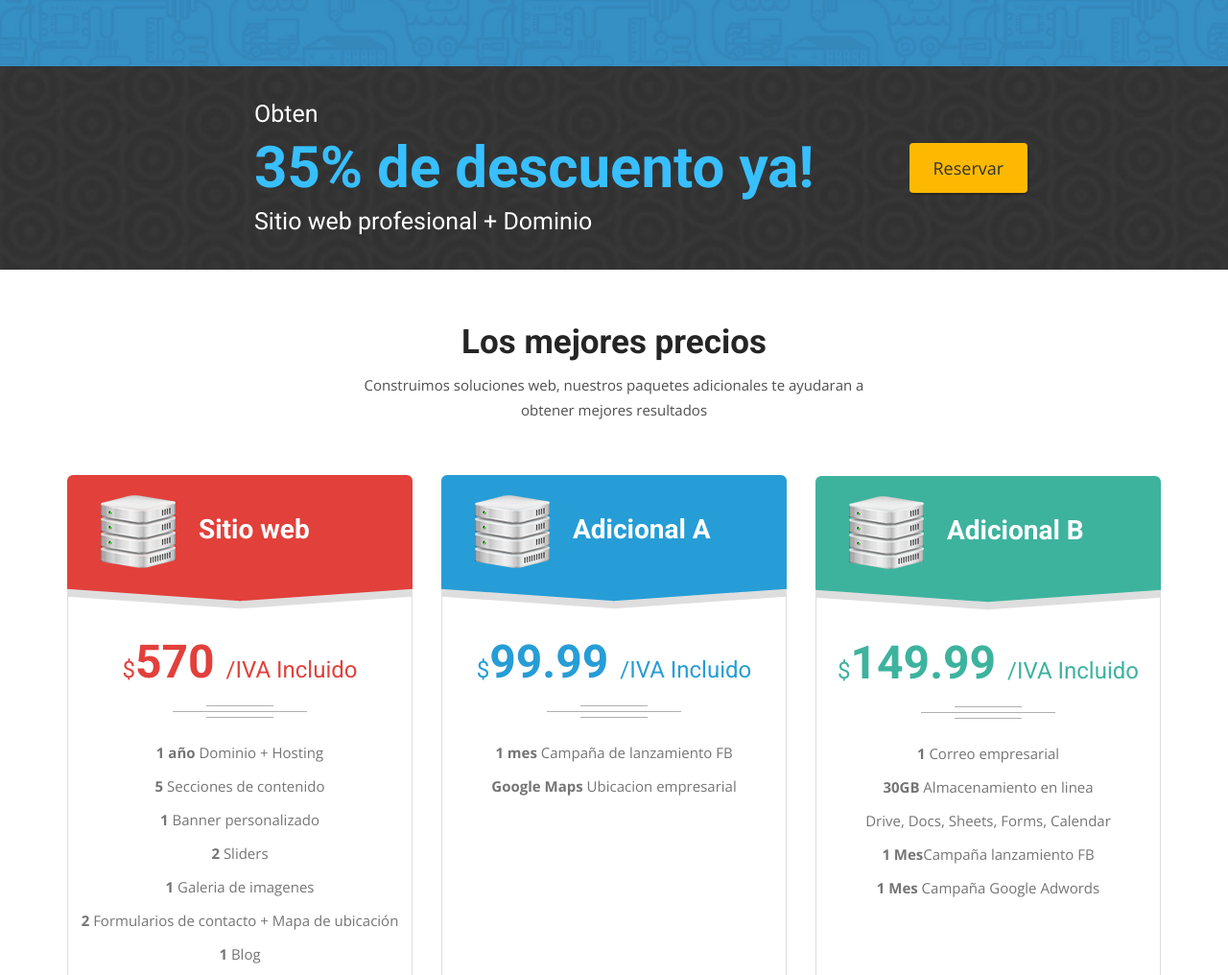
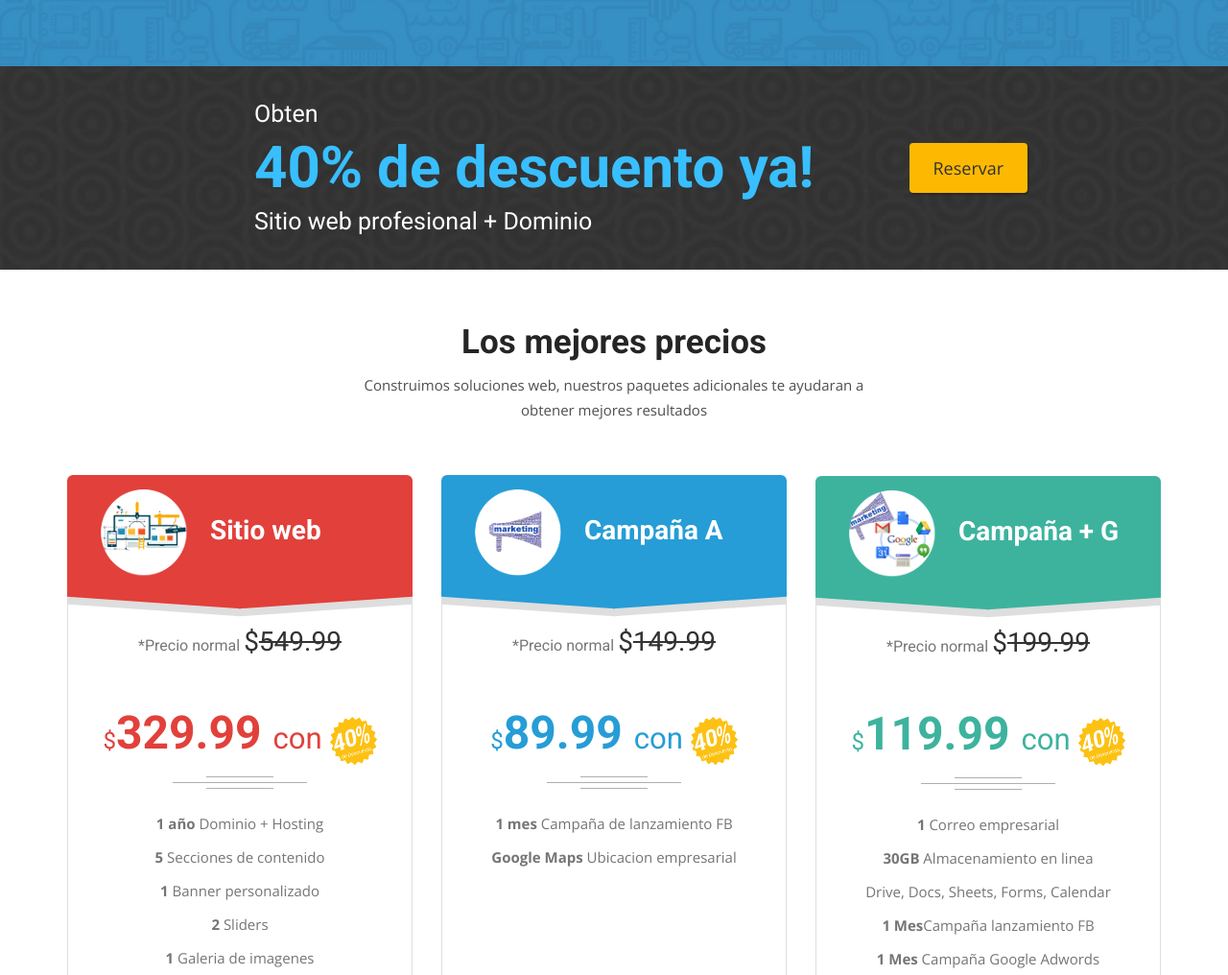
Before and after one commit to carloshdez90/offers_web_site_gk, a plain HTML site: page index.html in a window 1280 px wide. Shown: the part 640-1656 px from the top of the page at 96% size. Drawn offline with nearby package versions, Linux system fonts and the light colour scheme.

Commit message:
cambios 40

```diff
--- a/css/style.css
+++ b/css/style.css
@@ -500,9 +500,9 @@ img{
 	font-weight:700;
 	padding-top:50px;
 }
-.single-pricing .bottom h2 small{
+.single-pricing .bottom h4 small{
 	font-weight:400;
-	font-size:24px;
+	font-size:16px;
 }
 .single-pricing .bottom h2 span{
 	font-weight:400;
--- a/index.html
+++ b/index.html
@@ -192,7 +192,7 @@
 					</div>
 					<div class="col-md-7 col-sm-7">
 						<h5>Obten</h5>
-						<h1>35% de descuento ya!</h1>
+						<h1>40% de descuento ya!</h1>
 						<h5>Sitio web profesional + Dominio</h5>
 					</div>
 					<div class="col-md-3 mobile-center">
@@ -219,12 +219,15 @@
 						<div class="single-pricing">
 							<div class="top-outer">
 								<div class="top red">
-									<img src="images/plan-icon.png" alt="plan" />
+									<img src="images/sitios.png" alt="plan" />
 									<h4>Sitio web</h4>
 								</div>
 							</div>
 							<div class="bottom text-center red-color">
-								<h2><span>$</span>570 <small>/IVA Incluido</small></h2>
+								<br/><br/>
+
+								<h4><span><small>*Precio normal </small>$</span><strike>549.99</strike></h4>
+								<h2><span>$</span>329.99 <small>con <img src="images/desc-mini.png" alt="40%" /></small></h2>
 								<div class="price-line"></div>
 								<ul>
 
@@ -244,12 +247,16 @@
 						<div class="single-pricing">
 							<div class="top-outer">
 								<div class="top dark-blue">
-									<img src="images/plan-icon.png" alt="plan" />
-									<h4>Adicional A</h4>
+									<img src="images/marketing-strategy.png" alt="plan" />
+									<h4>Campaña A</h4>
+
 								</div>
+
 							</div>
 							<div class="bottom text-center dark-blue-color">
-								<h2><span>$</span>99.99 <small>/IVA Incluido</small></h2>
+								<br/><br/>
+								<h4><span><small>*Precio normal </small>$</span><strike>149.99</strike></h4>
+								<h2><span>$</span>89.99 <small> con <img src="images/desc-mini.png" alt="40%" /></small></h2>
 								<div class="price-line"></div>
 								<ul>
 									<li><strong>1 mes</strong> Campaña de lanzamiento FB</li>
@@ -269,12 +276,15 @@
 						<div class="single-pricing">
 							<div class="top-outer">
 								<div class="top blue">
-									<img src="images/plan-icon.png" alt="plan" />
-									<h4>Adicional B</h4>
+									<img src="images/marketing+google.png" alt="plan" />
+									<h4>Campaña + G</h4>
 								</div>
 							</div>
 							<div class="bottom text-center blue-color">
-								<h2><span>$</span>149.99 <small>/IVA Incluido</small></h2>
+								<br/><br/>
+								<h4><span><small>*Precio normal </small>$</span><strike>199.99</strike></h4>
+
+								<h2><span>$</span>119.99 <small>con <img src="images/desc-mini.png" alt="40%" /></small> </h2>
 								<div class="price-line"></div>
 								<ul>
 									<li><strong>1</strong> Correo empresarial</li>
```
Also changed, not shown: images/desc-mini.png (added), images/desc.png, images/google apps.png (added), images/marketing+google.png (added), images/marketing-strategy.jpg (added), images/marketing-strategy.png (added), images/sitios.png (added).
